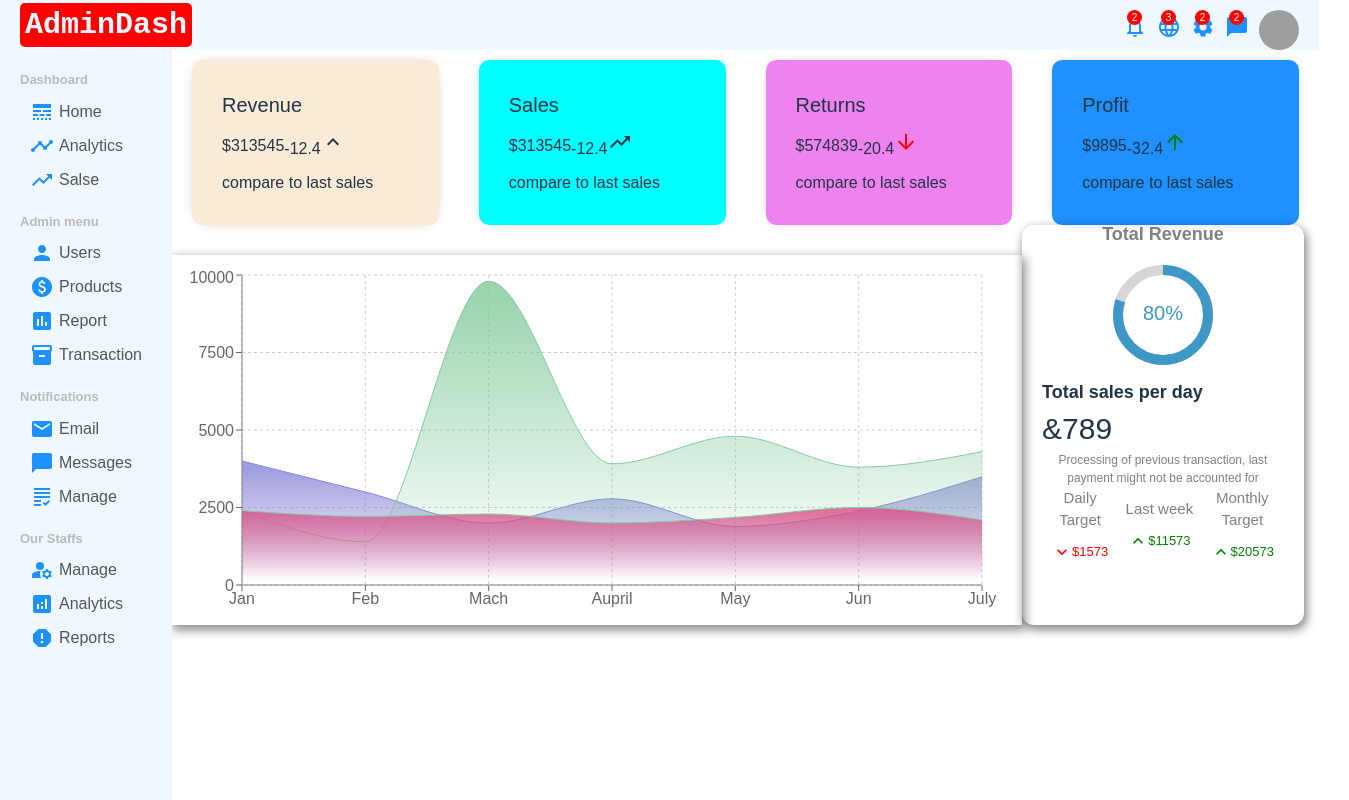
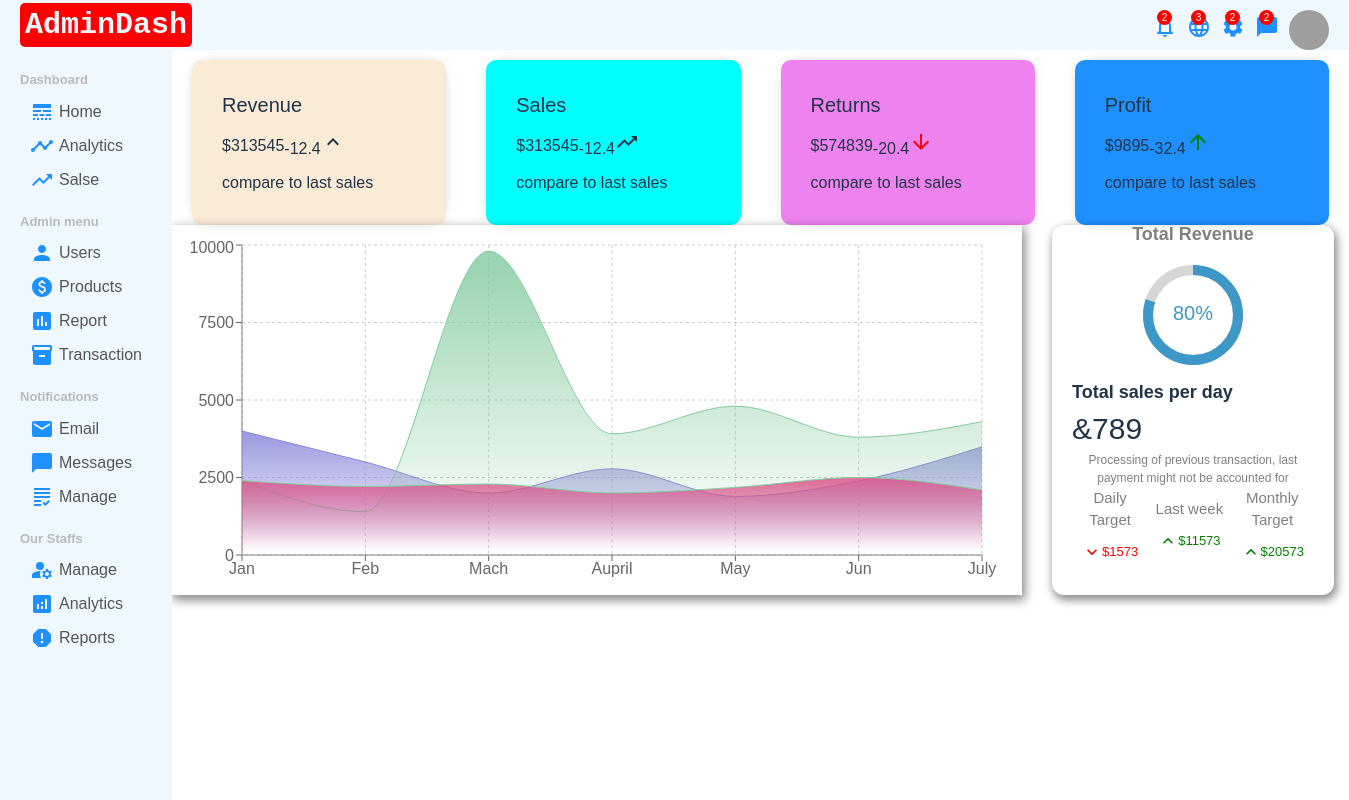
Before and after one commit to Crihojames/Dashboard-website, a React (Vite) app: page / in a window 1280 px wide. Shown: the whole page, 1349 px wide, since content can reach past the window. Built offline with nearby package versions, Linux system fonts and the light colour scheme; grey boxes are pictures that could not be loaded.

Commit message:
add to de modication css of chart

```diff
--- a/src/assets/components/chart/chart.css
+++ b/src/assets/components/chart/chart.css
@@ -1,7 +1,7 @@
 .chartContainer{
    flex: 4;
    padding: 10px;
-   margin-top: 30px;
+   margin-right: 30px;
    -webkit-box-shadow: 2px 4px 10px 1px rgba(0,0,0,0.47);
    box-shadow: 2px 4px 10px 1px rgba(0,0,0,0.47);
 
```
